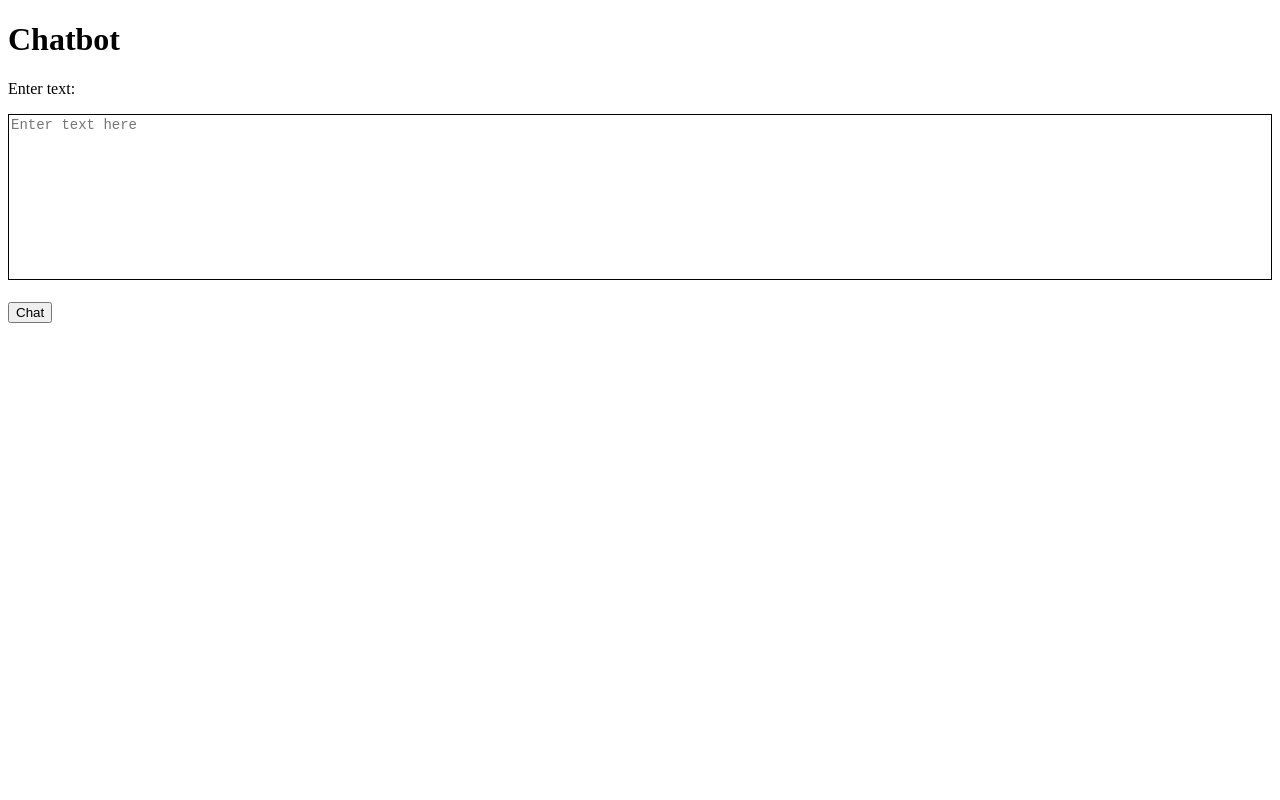
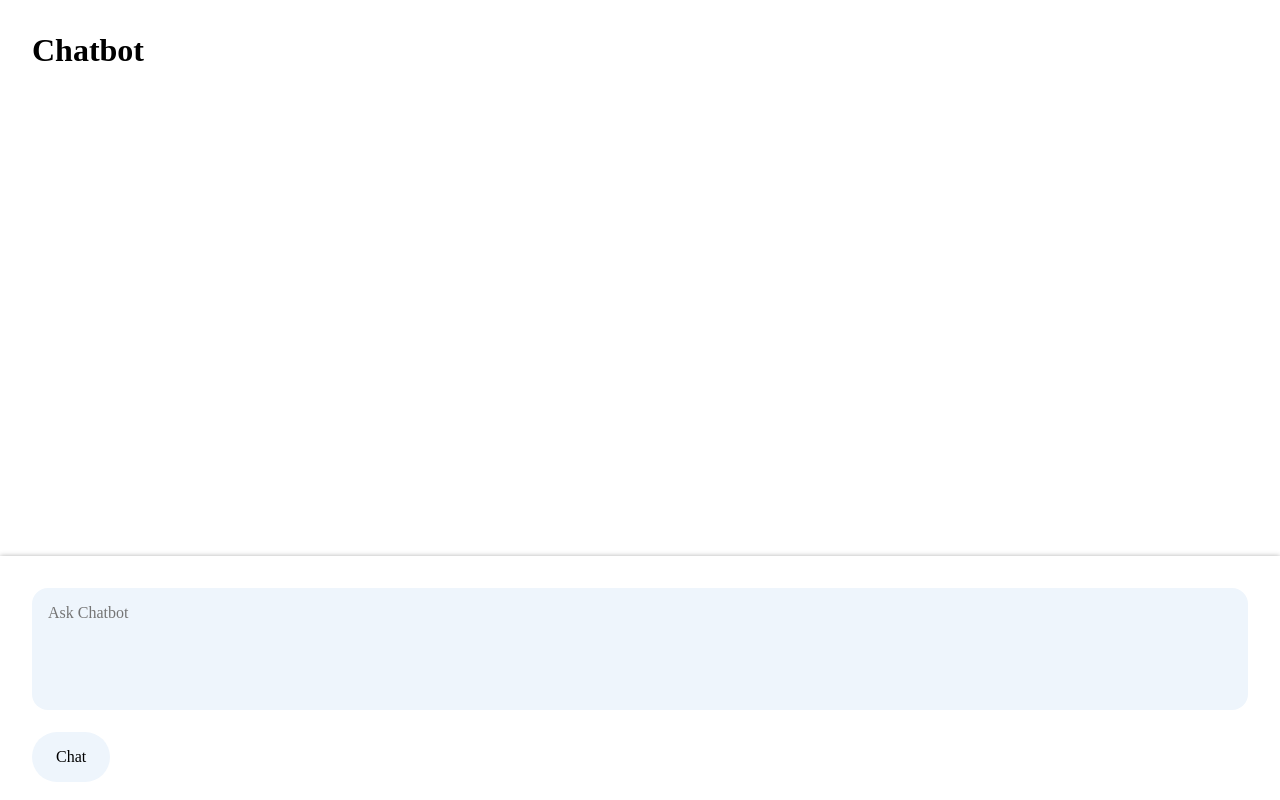
Before and after one commit to isaiahnoelsalazar/chatbot, a plain HTML site: page index.html in a window 1280 px wide. Drawn offline with Linux system fonts and the light colour scheme; a web font is replaced by a local one.

Commit message:
update: design changes

```diff
--- a/index.html
+++ b/index.html
@@ -8,26 +8,69 @@
         <meta name="viewport" content="width=device-width, initial-scale=1.0">
         <title>Chatbot</title>
         <style>
+            @font-face {
+                font-family: "GoogleSansFlex";
+                font-display: swap;
+                src: url("GoogleSansFlex.ttf");
+            }
+            * {
+                box-sizing: border-box;
+                font-family: GoogleSansFlex;
+            }
+            html, body {
+                margin: 0;
+                padding: 0;
+            }
+            h1, #generatedTextContainer {
+                margin: 32px;
+            }
+            #generatedTextContainer {
+                background-color: #EEF5FC;
+                border-radius: 16px;
+                display: none;
+                font-size: 16px;
+                padding: 16px;
+            }
             textarea {
-                border: solid black 1px;
+                background-color: #EEF5FC;
+                border: none;
+                border-radius: 16px;
                 box-sizing: border-box;
-                font-family: Monospace, Monospace;
-                font-size: 14px;
+                font-size: 16px;
                 line-height: normal;
-                outline: none;
+                padding: 16px;
                 resize: none;
                 width: 100%;
+            }
+            #message-area {
+                background-color: white;
+                bottom: 0;
+                box-shadow: 0px 0px 5px 0px rgba(0,0,0,0.3);
+                padding: 32px 32px 0 32px;
+                position: fixed;
+                width: 100%;
+            }
+            button {
+                background-color: #EEF5FC;
+                border: none;
+                border-radius: 256px;
+                font-size: 16px;
+                padding: 16px 24px;
+            }
+            button:hover {
+                background-color: #C7D6E2;
             }
         </style>
     </head>
     <body>
         <h1>Chatbot</h1>
-        <p>Enter text:</p>
-        <textarea rows="10" type="text" id="textInput" value="" placeholder="Enter text here"></textarea>
-        <br><br>
-        <button id="generateBtn">Chat</button>
-        <br><br>
         <div id="generatedTextContainer">
+        </div>
+        <div id="message-area">
+            <textarea rows="5" type="text" id="textInput" value="" placeholder="Ask Chatbot"></textarea>
+            <br><br>
+            <button id="generateBtn">Chat</button>
+            <br><br>
         </div>
     </body>
     <script src="index.js"></script>
--- a/index.js
+++ b/index.js
@@ -1,6 +1,7 @@
 const generateBtn = document.getElementById('generateBtn');
 const textInput = document.getElementById('textInput');
 const generatedTextContainer = document.getElementById('generatedTextContainer');
+const messageArea = document.getElementById('message-area');
 
 generateBtn.addEventListener('click', () => {
     generateBtn.innerHTML = "Generating...";
@@ -18,6 +19,8 @@ generateBtn.addEventListener('click', () => {
             let p = document.createElement('p');
             p.innerHTML = response;
             generatedTextContainer.appendChild(p);
+            generatedTextContainer.style.display = "block";
+            generatedTextContainer.style.marginBottom = (messageArea.offsetHeight + 32) + "px";
         }
     }
     requestPost.send();
```
Also changed, not shown: OFL.txt (added), 2 other files.
